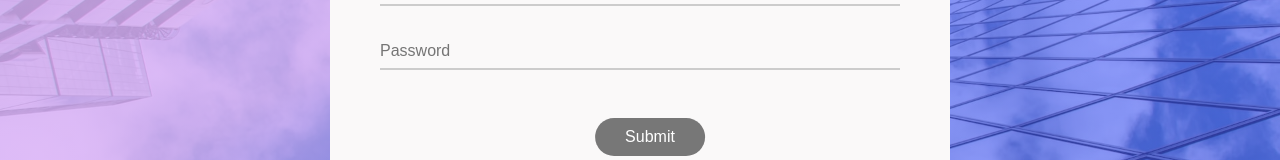
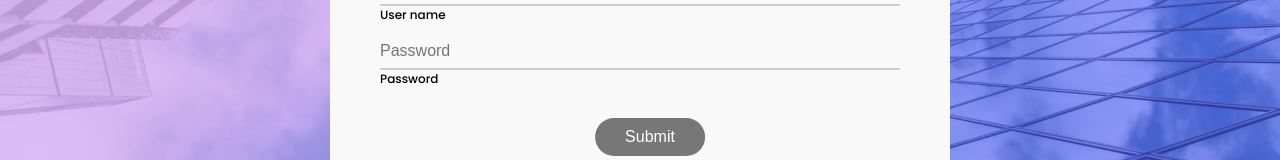
Before and after one commit to EltonKSY/company_app, a React (Create React App) app in the folder comp_app_front/: page / in a window 1280 px wide. Shown: the part 375-535 px from the top of the page. Built offline with nearby package versions, Linux system fonts and the light colour scheme.

Commit message:
ListingPage & components tests
Components:
UserForm, InfoTile.

Major refractors

```diff
--- a/comp_app_front/src/App.js
+++ b/comp_app_front/src/App.js
@@ -5,13 +5,84 @@ import AuthPage from './pages/AuthPage';
 import ListingPage from './pages/ListingPage';
 
 import './App.css';
+const mockDataActive = [
+  {
+    fname: 'User1',
+    id: 'User1',
+    lname: 'Lucien',
+    dob: '2020-12-31',
+    email: 'user1@gmail.com',
+    skill: ['Front-End Developer'],
+    password: 'Password',
+    uid: 66,
+    isActive: true,
+  },
+  {
+    fname: 'User2',
+    id: 'User2',
+    lname: 'Lucien',
+    dob: '2020-12-31',
+    email: 'user1@gmail.com',
+    skill: ['Front-End Developer'],
+    password: 'Password',
+    uid: 66,
+    isActive: true,
+  },
+  {
+    fname: 'User3',
+    id: 'User3',
+    lname: 'Lucien',
+    dob: '2020-12-31',
+    email: 'user1@gmail.com',
+    skill: ['Front-End Developer'],
+    password: 'Password',
+    password: 'Password',
+    uid: 66,
+    isActive: true,
+  },
+];
 
+const mockDataInActive = [
+  {
+    fname: 'User4',
+    id: 'User1',
+    lname: 'Lucien',
+    dob: '2020-12-31',
+    email: 'user1@gmail.com',
+    skill: ['Front-End Developer'],
+    password: 'Password',
+    uid: 66,
+    isActive: true,
+  },
+  {
+    fname: 'User5',
+    id: 'User2',
+    lname: 'Lucien',
+    dob: '2020-12-31',
+    email: 'user1@gmail.com',
+    skill: ['Front-End Developer'],
+    password: 'Password',
+    uid: 66,
+    isActive: true,
+  },
+  {
+    fname: 'User6',
+    id: 'User3',
+    lname: 'Lucien',
+    dob: '2020-12-31',
+    email: 'user1@gmail.com',
+    skill: ['Front-End Developer'],
+    password: 'Password',
+    uid: 66,
+    isActive: true,
+  },
+];
 function App() {
   return (
     <BrowserRouter>
       <Routes>
         <Route path="/auth" element={<AuthPage />} />
-        <Route path="/listing" element={<ListingPage />} />
+        <Route path="/listing" element={<ListingPage activeEmps={mockDataActive} inactiveEmps={mockDataInActive} />} />
         <Route path="*" element={<AuthPage />} />
       </Routes>
     </BrowserRouter>
--- a/comp_app_front/src/components/Forms.module.css
+++ b/comp_app_front/src/components/Forms.module.css
@@ -48,7 +48,6 @@
 }
 
 .input_container label {
-  opacity: 0;
   font-size: 1.2rem;
   font-weight: 500;
   transition: all 0.3s ease-in;
--- a/comp_app_front/src/components/InfoTile.js
+++ b/comp_app_front/src/components/InfoTile.js
@@ -3,17 +3,22 @@ import { FontAwesomeIcon } from '@fortawesome/react-fontawesome';
 import { faPencil, faTrash } from '@fortawesome/free-solid-svg-icons';
 
 import Modal from './Modal';
+import UserForm from './UserForm';
 
 import styles from './InfoTile.module.css';
 
 function DeleteUser({ fname, closeModal }) {
   return (
     <div className={styles.del_container}>
+      <h1>Delete User</h1>
+      <br />
       <p>{`Are you sure you would like to permanently delete ${fname}?`} </p>
       <br />
       <div className={styles.del_btns}>
-        <button className="btn_red">Delete</button>
-        <button className="btn_blue" onClick={closeModal}>
+        <button aria-label="delete" className="btn_red">
+          Delete
+        </button>
+        <button aria-label="delete" className="btn_blue" onClick={closeModal}>
           Cancel
         </button>
       </div>
@@ -21,20 +26,16 @@ function DeleteUser({ fname, closeModal }) {
   );
 }
 
-function InfoTile({ fname, lname, dob, email, skill, age, uid, isActive, editUser }) {
-  const [displayModal, setDisplayModal] = useState(false);
+function InfoTile({ fname, lname, dob, email, password, skill, age, uid, isActive }) {
+  //0=> no display, 1=>display edit, 2=> display delete
+  const [displayModal, setDisplayModal] = useState(0);
 
-  function editInfo() {
-    editUser({ fname, lname, dob, email, skill, age, uid, isActive });
-  }
-
-  function deleteInfo() {
-    setDisplayModal(true);
-    return;
-  }
   return (
     <>
-      {displayModal && <Modal component={<DeleteUser fname={fname} closeModal={() => setDisplayModal(false)} />} onConfirm={() => setDisplayModal(false)} />}
+      {displayModal === 1 && (
+        <Modal component={<UserForm user={{ fname, lname, dob, email, password, skill, age, uid, isActive }} />} onConfirm={() => setDisplayModal(0)} />
+      )}
+      {displayModal === 2 && <Modal component={<DeleteUser fname={fname} closeModal={() => setDisplayModal(0)} />} onConfirm={() => setDisplayModal(0)} />}
 
       <div className={styles.main_info}>
         <span className={styles.main_span}>
@@ -44,7 +45,7 @@ function InfoTile({ fname, lname, dob, email, skill, age, uid, isActive, editUse
       </div>
       {email ? (
         <a href="mailto:email@email.com" target="_blank" rel="noreferrer" className={styles.mid}>
-          <p className="mid_text"> </p>
+          <p className="mid_text">{email}</p>
         </a>
       ) : (
         <b>Email</b>
@@ -58,11 +59,11 @@ function InfoTile({ fname, lname, dob, email, skill, age, uid, isActive, editUse
       </span>
       {fname ? (
         <div className={styles.icons}>
-          <button onClick={editInfo}>
+          <button aria-label="edit" onClick={() => setDisplayModal(1)}>
             <FontAwesomeIcon icon={faPencil} />
           </button>
-          <button>
-            <FontAwesomeIcon icon={faTrash} onClick={deleteInfo} />
+          <button aria-label="delete" onClick={() => setDisplayModal(2)}>
+            <FontAwesomeIcon icon={faTrash} />
           </button>
         </div>
       ) : (
--- a/comp_app_front/src/components/UserForm.js
+++ b/comp_app_front/src/components/UserForm.js
@@ -1,18 +1,24 @@
-import React, { useState } from 'react';
+import React, { useState, useEffect } from 'react';
 
 import styles from './Forms.module.css';
 
 function UserForm({ user }) {
-  const [disableButton, setDisableButton] = useState(false);
+  const [fname, setFName] = useState(user?.fname);
+  const [lname, setLName] = useState(user?.lname);
+  const [email, setEmail] = useState(user?.email);
+  const [password, setPassword] = useState(user?.password);
+  const [date1, setDate1] = useState(user?.dob);
+  const [isActive, setIsActive] = useState(user?.isActive);
   const [errMsg, setErrMsg] = useState('');
+  const [disableButton, setDisableButton] = useState(true);
 
-  const date = new Date();
+  const currDate = new Date();
 
   const padTo2Digits = num => num.toString().padStart(2, '0');
 
-  const year = date.getFullYear();
-  const month = padTo2Digits(date.getMonth() + 1);
-  const day = padTo2Digits(date.getDate());
+  const year = currDate.getFullYear();
+  const month = padTo2Digits(currDate.getMonth() + 1);
+  const day = padTo2Digits(currDate.getDate());
 
   const formattedDate = [year, month, day].join('-');
 
@@ -22,32 +28,40 @@ function UserForm({ user }) {
     return;
   };
 
+  const validateEmail = email => /\S+@\S+\.\S+/.test(email);
+
+  //Preliminary check on inputs validation in order to enable submit button
+  useEffect(() => {
+    if (fname && lname && password?.length > 4 && validateEmail(email)) setDisableButton(false);
+    else setDisableButton(true);
+  }, [fname, lname, email, password, date1, isActive]);
+
   return (
     <div className={styles.container}>
       <form className={styles.form} onSubmit={submitHandler}>
         <h1>Employee Form</h1>
         <div className={styles.input_container}>
-          <input
-            type="text"
-            id="f_name"
-            placeholder="First name"
-            minLength="2"
-            required
-            defaultValue={user?.fname}
-            onChange={e => console.log(e.target.value)}
-          />
+          <input type="text" id="f_name" placeholder="First name" minLength="2" required defaultValue={fname} onChange={e => setFName(e.target.value)} />
           <label htmlFor="f_name">First name</label>
         </div>
         <div className={styles.input_container}>
-          <input type="text" id="l_name" placeholder="Last name" minLength="2" defaultValue={user?.lname} onChange={e => console.log(e.target.value)} />
+          <input type="text" id="l_name" placeholder="Last name" minLength="2" defaultValue={lname} onChange={e => setLName(e.target.value)} />
           <label htmlFor="l_name">Last name</label>
         </div>
         <div className={styles.input_container}>
-          <input type="email" id="email" placeholder="Email" required defaultValue={user?.email} onChange={e => console.log(e.target.value)} />
+          <input type="email" id="email" placeholder="Email" required defaultValue={email} onChange={e => setEmail(e.target.value)} />
           <label htmlFor="email">Email</label>
         </div>
         <div className={styles.input_container}>
-          <input type="password" id="password" placeholder="Password" minLength="5" required onChange={e => console.log(e.target.value)} />
+          <input
+            type="password"
+            id="password"
+            defaultValue={password}
+            placeholder="Password"
+            minLength="5"
+            required
+            onChange={e => setPassword(e.target.value)}
+          />
           <label htmlFor="password">Password</label>
         </div>
         <div className={styles.input_container}>
@@ -58,14 +72,14 @@ function UserForm({ user }) {
             max={formattedDate}
             required
             placeholder="Date of birth"
-            defaultValue={user?.dob}
-            onChange={e => console.log(e.target.value)}
+            defaultValue={date1}
+            onChange={e => setDate1(e.target.value)}
           />
           <label htmlFor="date">Date of birth</label>
         </div>
 
         <div className={styles.input_container}>
-          <input type="checkbox" className={styles.checkbox_input} id="check" defaultChecked={user?.isActive} />
+          <input type="checkbox" id="check" defaultChecked={isActive} onChange={e => setIsActive(e.target.checked)} />
           <div className={styles.checkbox_label}>
             <label htmlFor="check" className={styles.checkbox} />
           </div>
@@ -74,7 +88,7 @@ function UserForm({ user }) {
         </div>
         {errMsg && <p className="errors">{errMsg}</p>}
         <button className={disableButton ? 'btn_inactive' : 'btn_blue'} type="submit" disabled={disableButton}>
-          submit
+          Submit
         </button>
       </form>
     </div>
```
Also changed, not shown: 2 other files (tests, documents, lock files or other folders).
